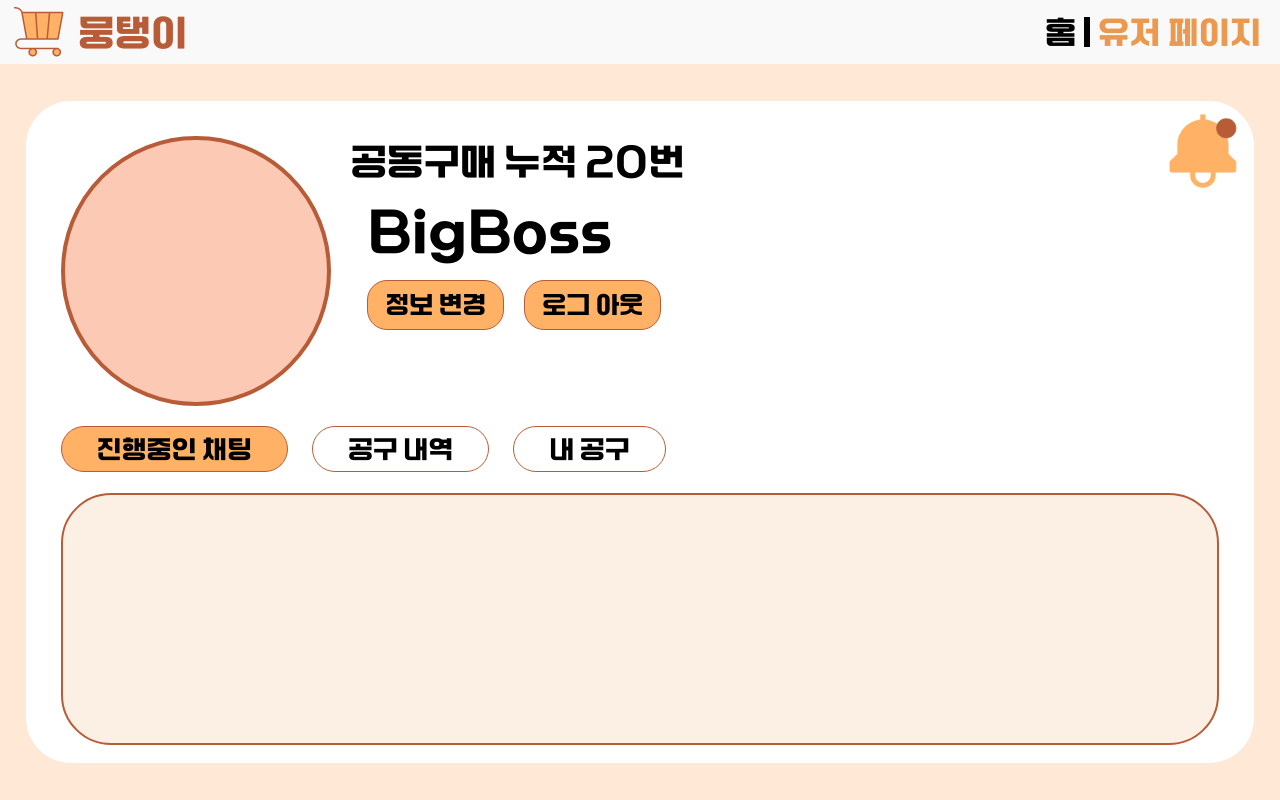
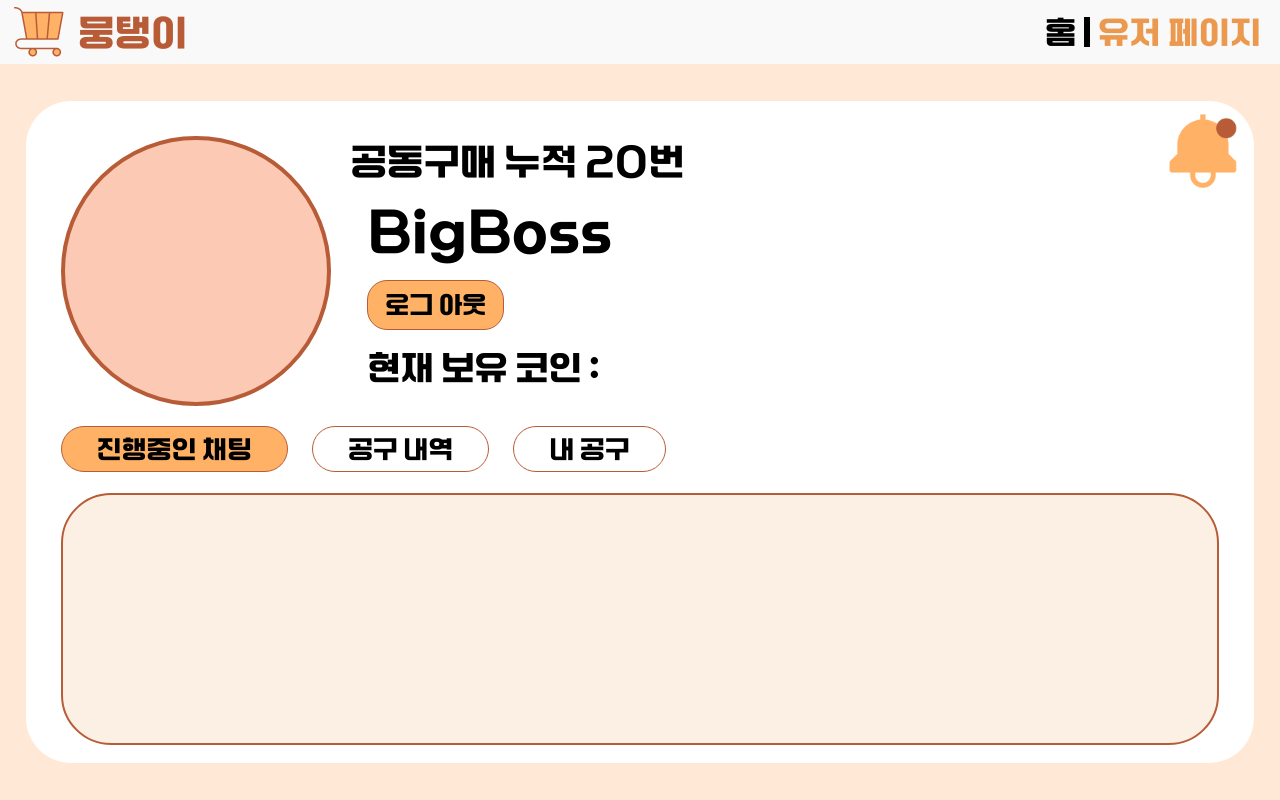
Before and after one commit to AP-1team/Frontend, a React (Vite) app in the folder bought-MTE/: page /userPage in a window 1280 px wide. Built offline with nearby package versions, Linux system fonts and the light colour scheme.

Commit message:
나도 내가 뭘 수정했는지 까먹음

```diff
--- a/bought-MTE/src/App.css
+++ b/bought-MTE/src/App.css
@@ -586,6 +586,11 @@ body {
   display: flex;
 }
 
+.userPage-coin {
+  font-family: 'Ria';
+  font-size: 32px;
+}
+
 .userPage-bell {
   position: absolute;
   width: 5rem;
--- a/bought-MTE/src/pages/UserPage.jsx
+++ b/bought-MTE/src/pages/UserPage.jsx
@@ -65,9 +65,9 @@ export default function UserPage() {
                         <div className='userPage-userPageBottom'>
                             <span className='userPage-userName'>{user?.username}</span>
                             <div className='userPage-btnBox'>
-                                <button>정보 변경</button>
                                 <button onClick={()=>{setLogout(true)}}>로그 아웃</button>
                             </div>
+                            <span className='userPage-coin'>현재 보유 코인 : </span>
                         </div>
                     </div>
                 </div>
```
